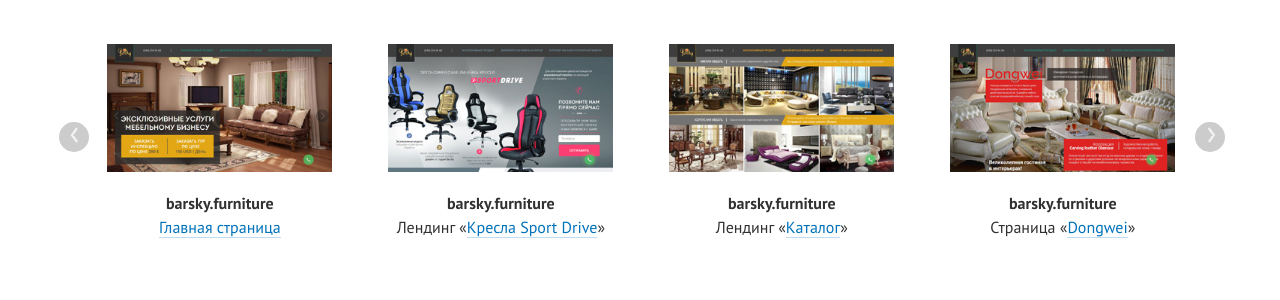
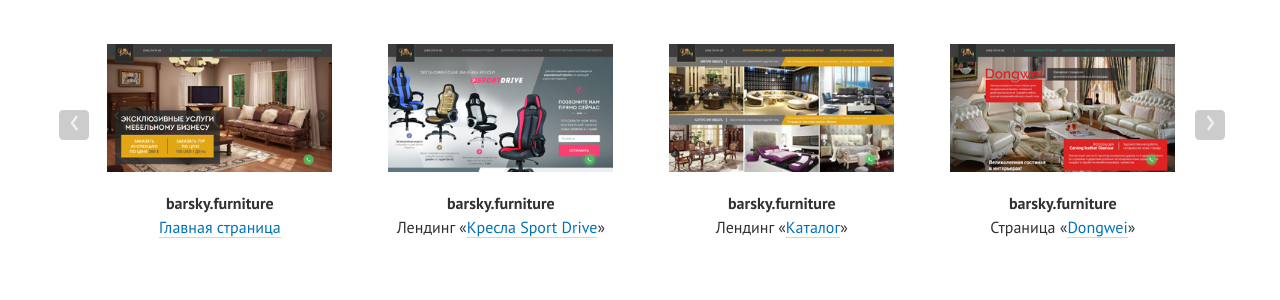
Before and after one commit to web-padawan/web-padawan.github.io, a Jekyll site: the page built from index.html, in a window 1280 px wide. Shown: the part 205-505 px from the top of the page. Built offline with Jekyll 4.4.1, drawn with Linux system fonts in a browser that asks for light colours.

Commit message:
[mod] portfolio - slick arrows styles

```diff
--- a/assets/css/app.css
+++ b/assets/css/app.css
@@ -1241,10 +1241,11 @@ h6 {
 }
 
 .slick-arrow {
+  top: 45%;
   height: 30px;
   width: 30px;
   background: #ccc;
-  border-radius: 50%;
+  border-radius: 15%;
 }
 .slick-arrow:hover {
   background: #b3b3b3;
@@ -1263,5 +1264,5 @@ h6 {
   right: -24px;
 }
 .slick-next:before {
-  left: 2px;
+  left: 1px;
 }
--- a/sass/vendor/_slick.scss
+++ b/sass/vendor/_slick.scss
@@ -8,10 +8,11 @@ $slick-next-character: "›";
 @import 'slick-theme';
 
 .slick-arrow {
+  top: 45%;
   height: 30px;
   width: 30px;
   background: $slick-arrow;
-  border-radius: 50%;
+  border-radius: 15%;
 
   &:hover {
     background: darken($slick-arrow, 10%);
@@ -32,6 +33,6 @@ $slick-next-character: "›";
   right: -24px;
 
   &:before {
-    left: 2px;
+    left: 1px;
   }
 }
```
Also changed, not shown: assets/css/app.min.css.
